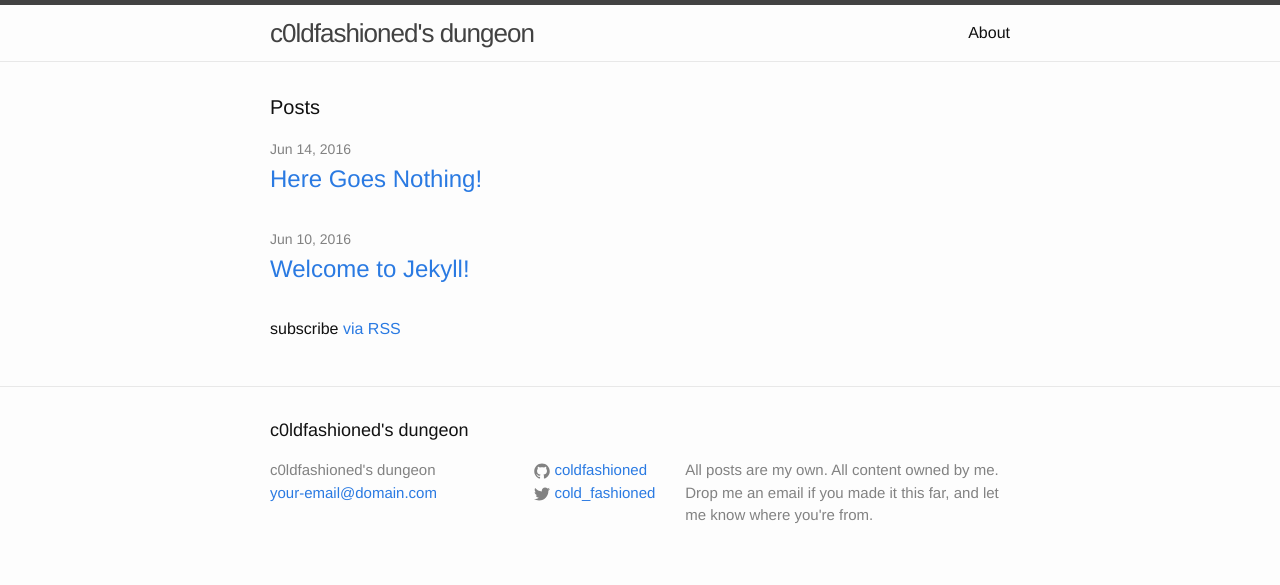
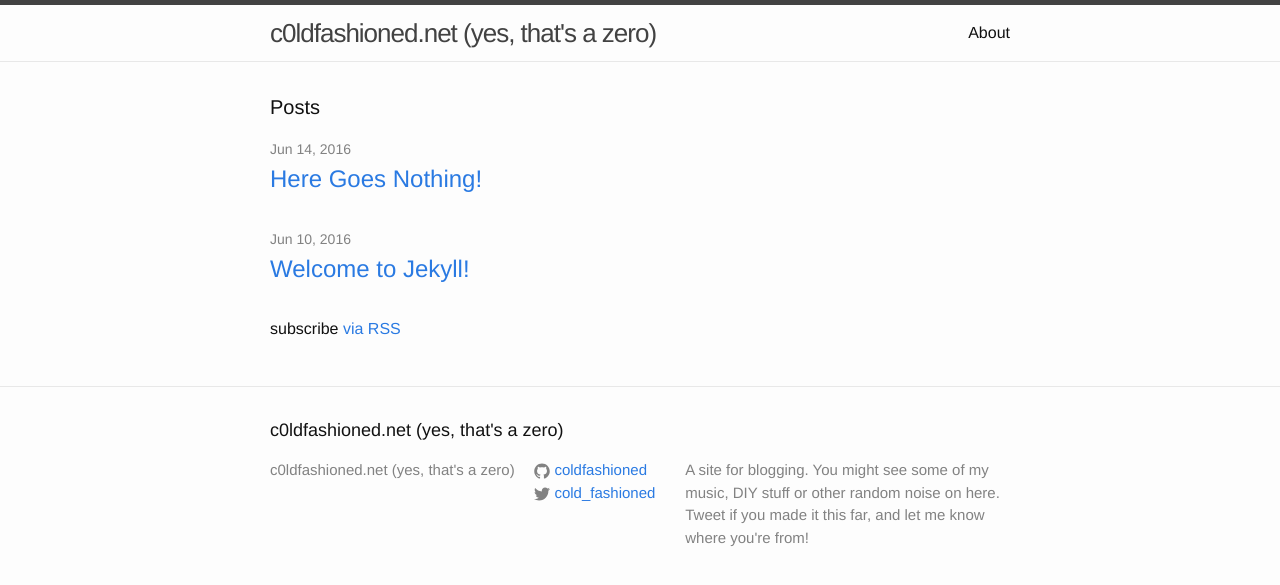
Before and after one commit to coldfashioned/coldfashioned.github.io, a Jekyll site: the page built from index.html, in a window 1280 px wide. Shown: the top 585 px of the page. Built offline with Jekyll 4.4.1, drawn with Linux system fonts in a browser that asks for light colours.

Commit message:
update config
remove email from site details. change site title. better site description

```diff
--- a/_config.yml
+++ b/_config.yml
@@ -6,11 +6,12 @@
 # 'jekyll serve'. If you change this file, please restart the server process.
 
 # Site settings
-title: c0ldfashioned's dungeon
-email: your-email@domain.com
+title: c0ldfashioned.net (yes, that's a zero)
+
 description: > # this means to ignore newlines until "baseurl:"
-  All posts are my own. All content owned by me. Drop me an email
-  if you made it this far, and let me know where you're from.
+  A site for blogging. You might see some of my music,
+  DIY stuff or other random noise on here.
+  Tweet if you made it this far, and let me know where you're from!
 baseurl: "" # the subpath of your site, e.g. /blog
 url: "http://c0ldfashioned.net" # the base hostname & protocol for your site
 twitter_username: cold_fashioned
```
